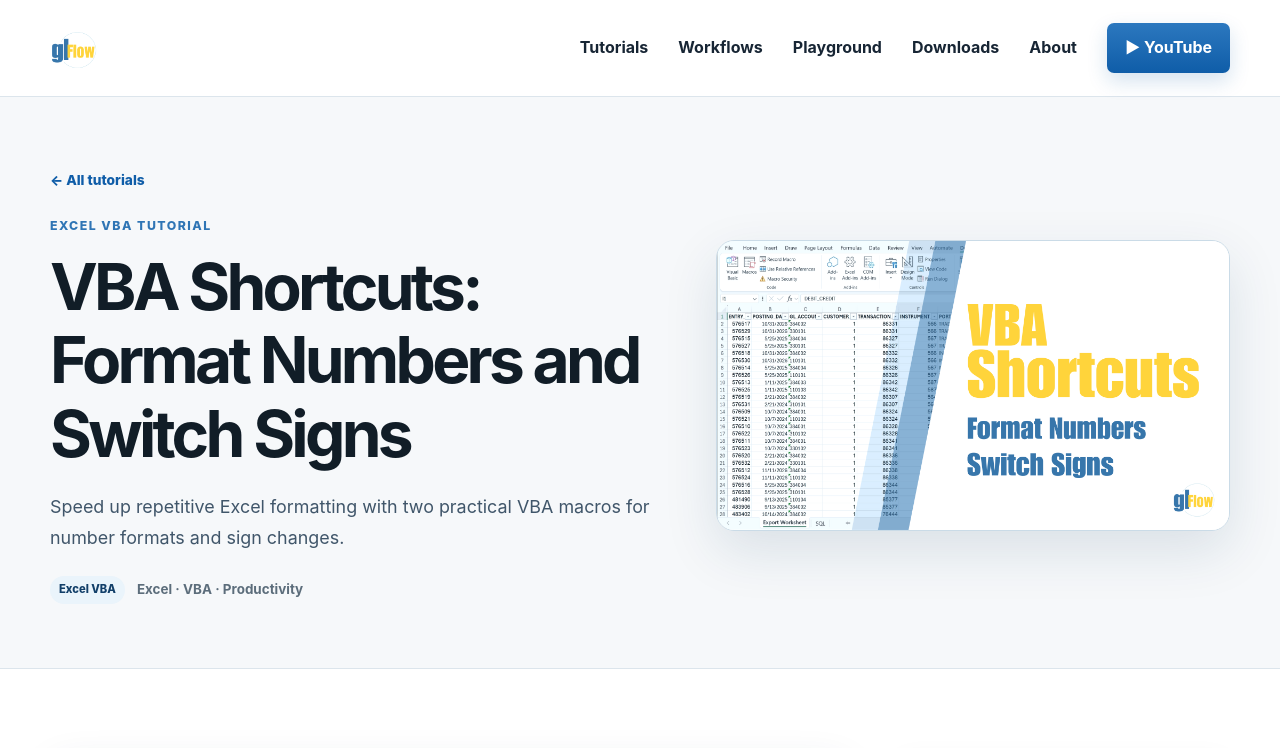
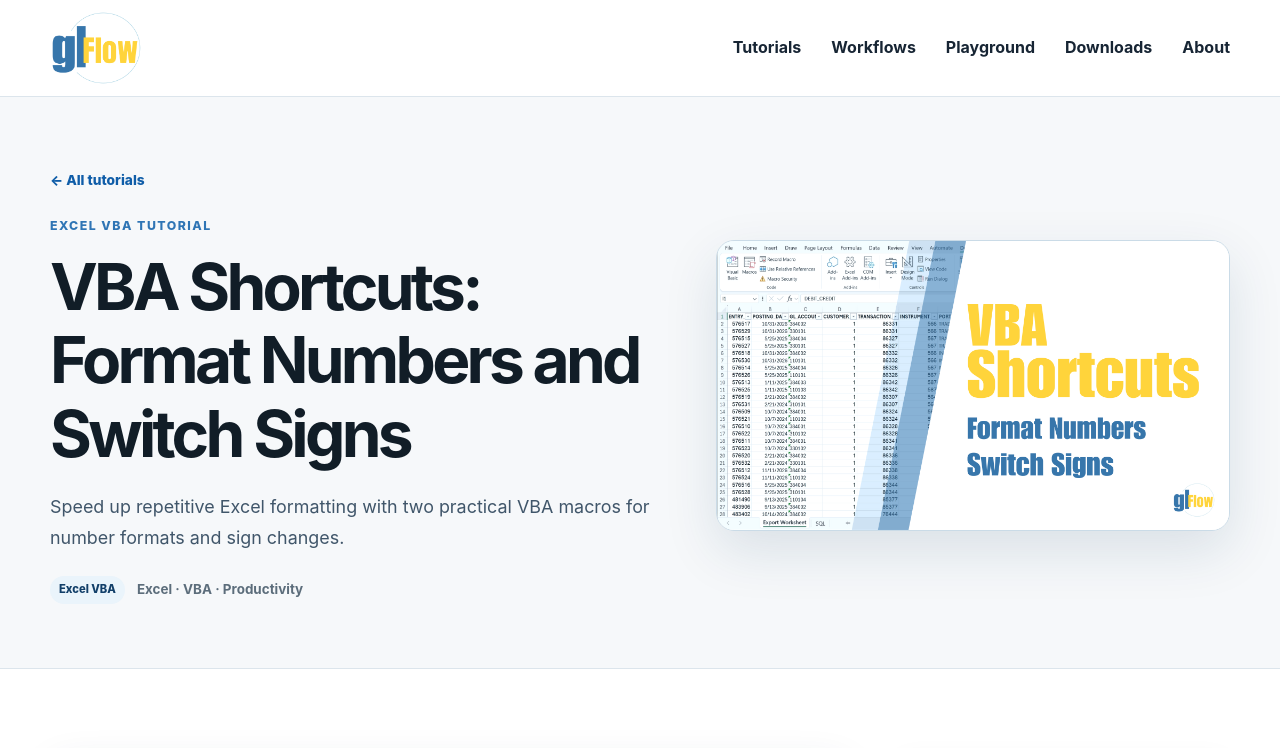
Before and after one commit to glflow-org/glflow-org.github.io, a plain HTML site: page tutorials/vba-shortcuts/index.html in a window 1280 px wide. Shown: the top 748 px of the page. Drawn offline with Linux system fonts and the light colour scheme.

Commit message:
Use consistent header logo on tutorial pages

```diff
--- a/tutorials/vba-shortcuts/index.html
+++ b/tutorials/vba-shortcuts/index.html
@@ -1,7 +1,7 @@
 <!DOCTYPE html>
 <html lang="en"><head><meta charset="utf-8"><meta name="viewport" content="width=device-width, initial-scale=1">
 <title>VBA Shortcuts: Format Numbers and Switch Signs | glFlow</title><meta name="description" content="Speed up repetitive Excel formatting with two practical VBA macros for number formats and sign changes."><link rel="canonical" href="https://glflow.org/tutorials/vba-shortcuts/"><link rel="stylesheet" href="../../styles.css?v=mobile-nav-20261121"><link rel="icon" href="../../assets/logo-source.png"></head>
-<body class="tutorial-page"><header class="site-header"><div class="container nav-wrap"><a class="brand" href="../../" aria-label="glFlow home"><img src="../../assets/logo-source.png" alt="glFlow"></a><nav id="mobile-main-navigation" aria-label="Main navigation"><a href="../../#tutorials">Tutorials</a><a href="../../#workflows">Workflows</a><a href="../../playground/">Playground</a><a href="../../#downloads">Downloads</a><a href="../../#about">About</a><a class="nav-cta" href="https://www.youtube.com/@glFlowTech/videos" target="_blank" rel="noopener">▶ YouTube</a></nav><button class="mobile-menu-toggle" type="button" aria-label="Open navigation menu" aria-expanded="false" aria-controls="mobile-main-navigation"><span></span><span></span><span></span></button>
+<body class="tutorial-page"><header class="site-header"><div class="container nav-wrap"><a class="brand" href="../../" aria-label="glFlow home"><img src="../../assets/logo-header.png?v=1.3" alt="glFlow"></a><nav id="mobile-main-navigation" aria-label="Main navigation"><a href="../../#tutorials">Tutorials</a><a href="../../#workflows">Workflows</a><a href="../../playground/">Playground</a><a href="../../#downloads">Downloads</a><a href="../../#about">About</a></nav><button class="mobile-menu-toggle" type="button" aria-label="Open navigation menu" aria-expanded="false" aria-controls="mobile-main-navigation"><span></span><span></span><span></span></button>
     </div></header>
 <main><section class="tutorial-hero section-alt"><div class="container tutorial-hero-grid"><div class="tutorial-hero-copy"><a class="back-link" href="../../#tutorials">← All tutorials</a><p class="eyebrow">Excel VBA tutorial</p><h1>VBA Shortcuts: Format Numbers and Switch Signs</h1><p class="tutorial-lead">Speed up repetitive Excel formatting with two practical VBA macros for number formats and sign changes.</p><div class="tutorial-meta"><span class="tag">Excel VBA</span><span class="meta-text">Excel · VBA · Productivity</span></div></div><div class="tutorial-hero-image"><img src="../../assets/vba-shortcuts-thumbnail.png" alt="VBA Shortcuts tutorial thumbnail"></div></div></section>
 <section class="section tutorial-content-section"><div class="container tutorial-layout"><div class="tutorial-main"><div class="video-shell"><div class="video-frame"><iframe src="https://www.youtube-nocookie.com/embed/cLxy_QnXoKE" title="VBA Shortcuts: Format Numbers and Switch Signs" allow="accelerometer; autoplay; clipboard-write; encrypted-media; gyroscope; picture-in-picture; web-share" allowfullscreen></iframe></div><div class="video-actions"><a class="button button-primary" href="https://www.youtube.com/watch?v=cLxy_QnXoKE&t=5s" target="_blank" rel="noopener">▶ Watch on YouTube</a><a class="button button-secondary" href="../../downloads/NumberFormat.bas" download>↓ Download BAS</a><a class="button button-secondary" href="../../downloads/SwitchSign.bas" download>↓ Download BAS</a></div></div>
```
